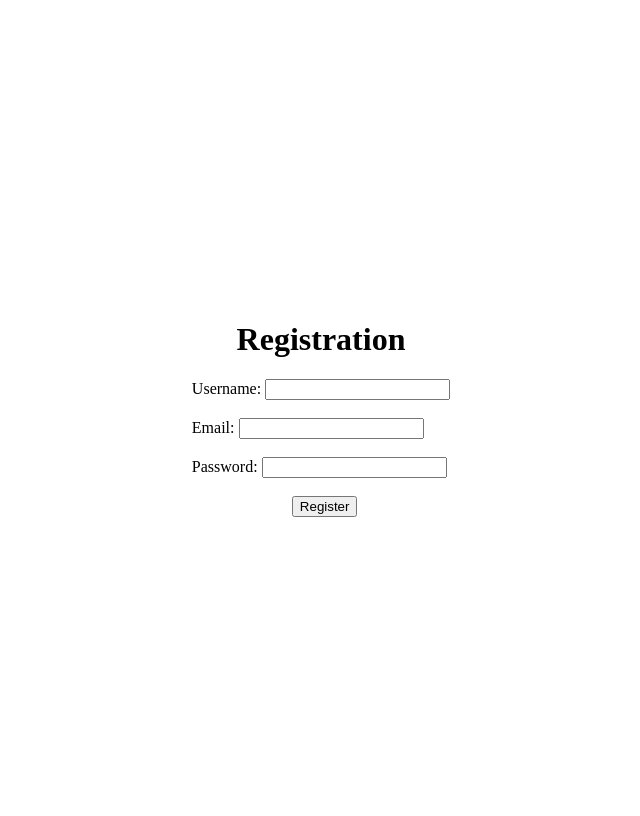
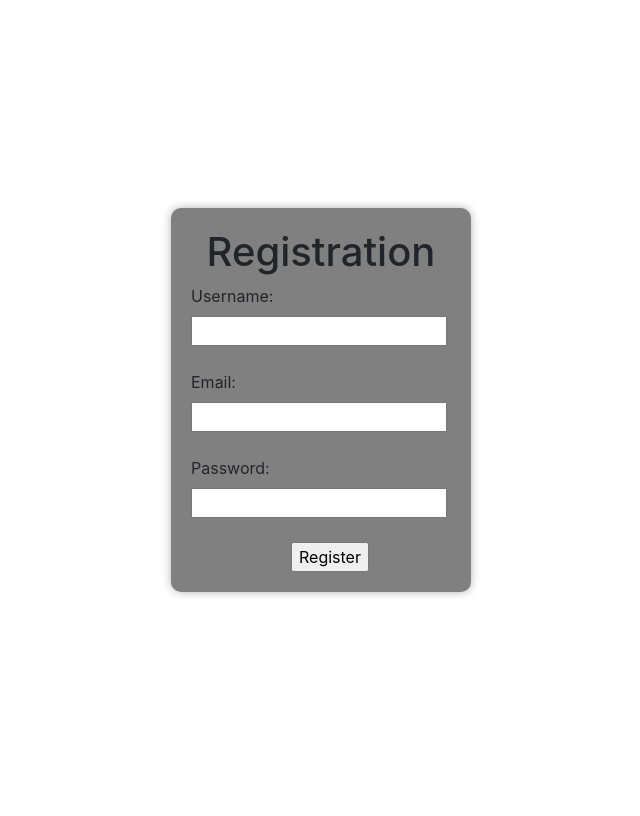
Before and after one commit to MrAntonS/nchack-2024, a Flask app: page /register in a window 1280 px wide. Shown: the whole page, without its empty margins (319-959 px from the left). After the commit the page ends 596 px from the top, so only its background shows below. Run offline with Flask 3, Linux system fonts and the light colour scheme; some libraries are stand-ins or nearby versions.

Commit message:
Added bootstrap

```diff
--- a/src/templates/register.html
+++ b/src/templates/register.html
@@ -1,18 +1,30 @@
 <!DOCTYPE html>
 <html>
 <head>
+    <link rel="stylesheet" href="https://maxcdn.bootstrapcdn.com/bootstrap/4.5.2/css/bootstrap.min.css">
     <title>Registration Page</title>
     <style>
+        body {
+            display: flex;
+            justify-content: center;
+            align-items: center;
+            height: 100vh;
+        }
+
         .container {
             display: flex;
             justify-content: center;
             align-items: center;
-            height: 100vh;
-            flex-direction: column; /* Added this line */
+            flex-direction: column;
+            background-color: gray;
+            border-radius: 10px;
+            box-shadow: 0px 0px 10px rgba(0, 0, 0, 0.3);
+            padding: 20px;
+            width: 300px;
         }
 
         .register-button {
-            margin-left: 100px; /* Added this line */
+            margin-left: 100px;
         }
     </style>
 </head>
@@ -29,7 +41,8 @@
             <label for="password">Password:</label>
             <input type="password" id="password" name="password" required><br><br>
 
-            <input type="submit" value="Register" class="register-button"> <!-- Added class attribute -->
+
+            <input type="submit" value="Register" class="register-button">
         </form>
     </div>
 </body>
```
